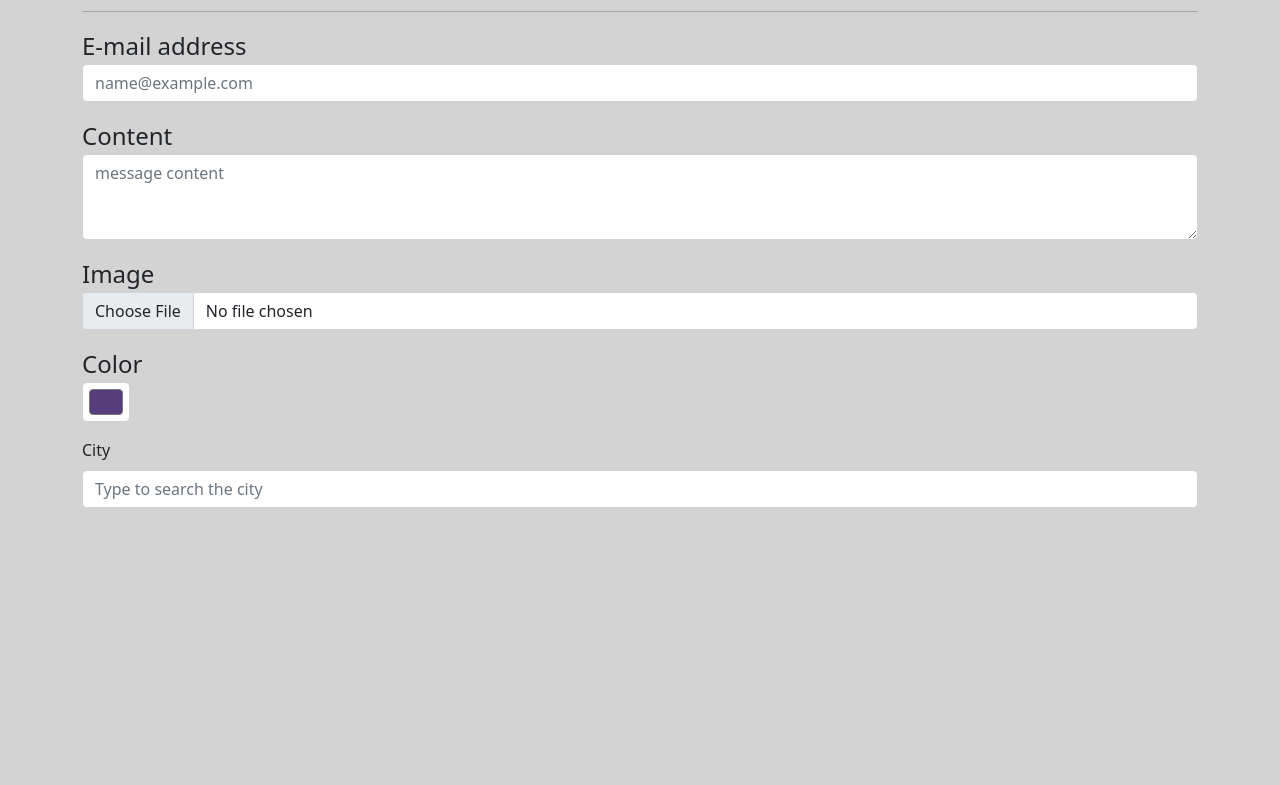
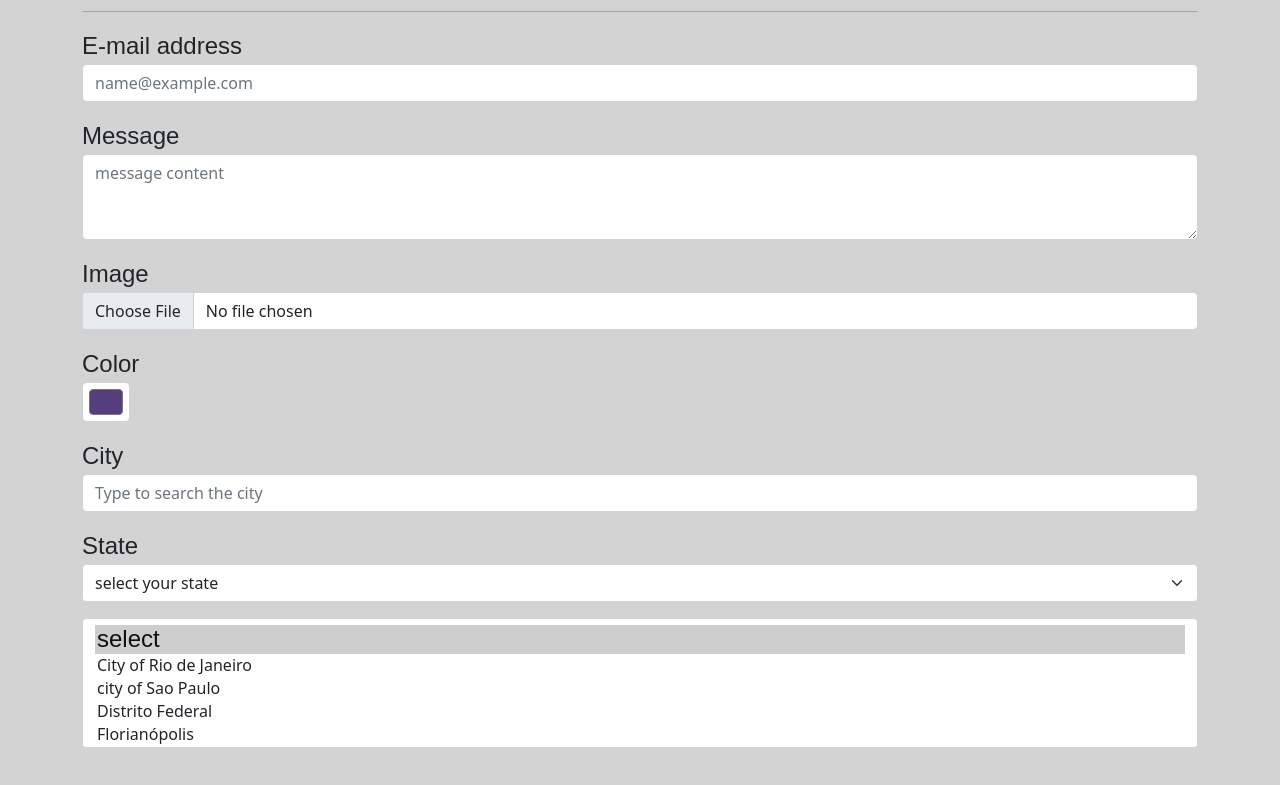
Before and after one commit to ThainaSchumann/Form-layout-using-Bootstrap--part-2-, a plain HTML site: page index.html in a window 1280 px wide. Shown: the part 53-838 px from the top of the page. Before the commit the page ends 800 px from the top, so only its background shows below. Drawn offline with nearby package versions, Linux system fonts and the light colour scheme.

Commit message:
:package: Css

```diff
--- a/index.html
+++ b/index.html
@@ -15,6 +15,7 @@
 
     .font{
         font-size: 1.5em;
+        font-family:Arial, Helvetica, sans-serif;
 
     }
    </style>
@@ -23,7 +24,7 @@
 </head>
 <body>
 
-    <div class="container">
+    <div class="container mb-5">
         <h1>register a contact message.</h1>
         <hr>
         <div class="mb-3">
@@ -32,7 +33,7 @@
         </div>
 
         <div class="mb-3">
-            <label class="font" for="fieldContent" class="form-label">Content</label>
+            <label class="font" for="fieldContent" class="form-label">Message</label>
             <textarea class="form-control" id="fieldContent" rows="3" placeholder="message content"></textarea>
         </div>
 
@@ -49,18 +50,54 @@
         </div>
 
         <div class="mb-3">
-            <label for="fieldCity" class="form-label">City</label>
-            <input class="form-control" list="listCity" id="fieldCity" placeholder="Type to search the city">
+            <label class="font" for="fieldState" class="form-label">City</label>
+            <input class="form-control" list="listCity" id="fieldState" placeholder="Type to search the city">
             <datalist id="listCity">
-            <option value="San Francisco">
-            <option value="New York">
-            <option value="Seattle">
-            <option value="Los Angeles">
-            <option value="Chicago">
+            <option value="Rio de Janeiro">
+            <option value="São Paulo">
+            <option value="Brasília">
+            <option value="Santa Catarina ">
+            <option value="Goiás">
+            <option value="João Pessoa"></option>
+
+
         </datalist>
+    </div>
 
-        </div>
+    <div class="mb-3">
+        <label class="font" for="fieldCity" class="form-label">State</label>
+        <select class="form-select" aria-label="select your state">
+            <option selected>select your state</option>
+            <option value="1">RJ</option>
+            <option value="2">SP</option>
+            <option value="3">BR</option>
+            <option value="4">SC</option>
+            <option value="5">GO</option>
+            <option value="6">CE</option>
+            <option value="7">TO</option>
+          </select>
    </div>
+   <div class="mb-3">
+    <select class="form-select" multiple aria-label="Select the City">
+        <option class="font" selected>select</option>
+            <option value="1">City of Rio de Janeiro</option>
+            <option value="2">city of Sao Paulo</option>
+            <option value="3">Distrito Federal</option>
+            <option value="4">Florianópolis</option>
+            <option value="5">Goiânia</option>
+            <option value="6">Fortaleza</option>
+            <option value="7">Palmas</option>
+
+
+
+
+    </select>
+
+   </div>
+</div>
+ </div>
+
+ <br>
 
     <!-- Bootstrap JS Bundle with Popper -->
     <script src="https://cdn.jsdelivr.net/npm/bootstrap@5.0.2/dist/js/bootstrap.bundle.min.js" integrity="sha384-MrcW6ZMFYlzcLA8Nl+NtUVF0sA7MsXsP1UyJoMp4YLEuNSfAP+JcXn/tWtIaxVXM" crossorigin="anonymous"></script>
```
